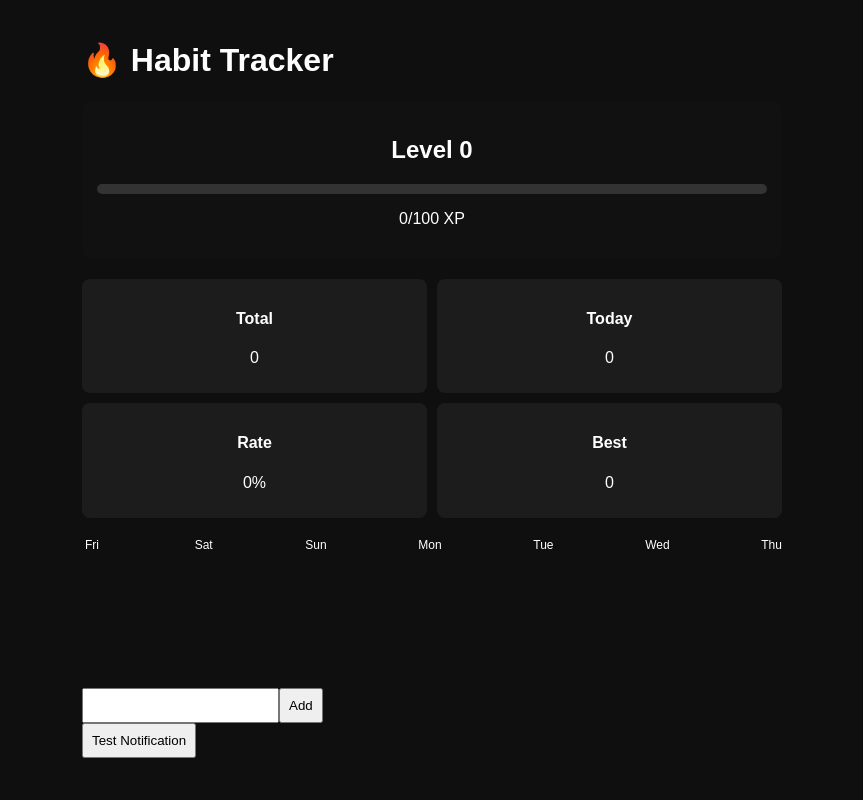
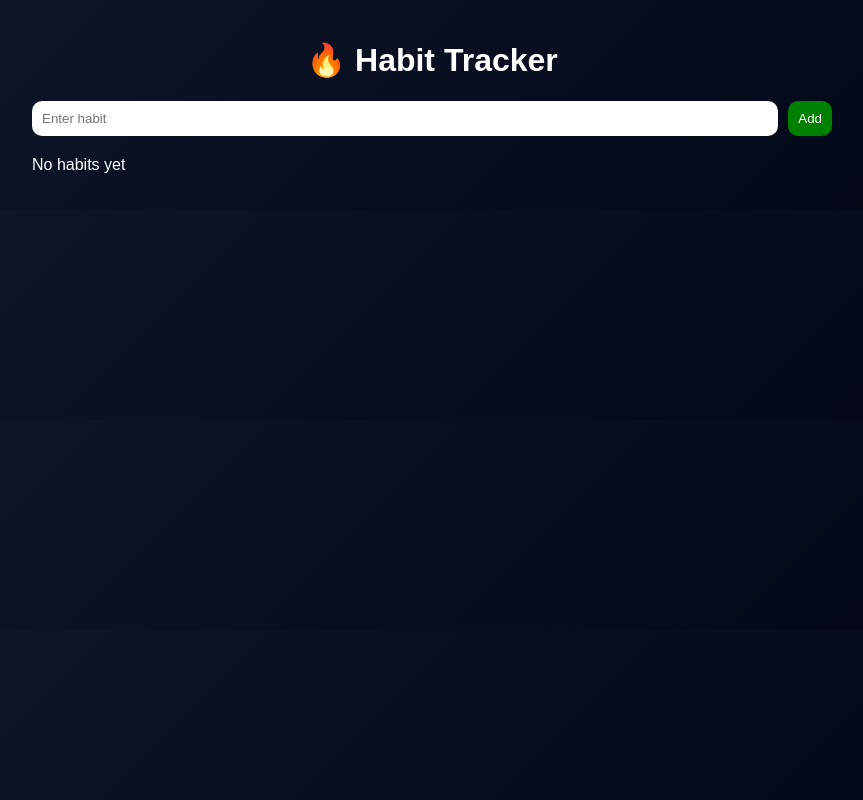
Before and after one commit to aloneboy230707-blip/habit-tracker, a React (Create React App) app: page / in a window 1280 px wide. Shown: the whole page, without its empty margins (208-1071 px from the left). Built offline with nearby package versions, Linux system fonts and the light colour scheme.

Commit message:
first commit

```diff
--- a/package.json
+++ b/package.json
@@ -8,6 +8,7 @@
     "@testing-library/react": "^16.3.2",
     "@testing-library/user-event": "^13.5.0",
     "chart.js": "^4.5.1",
+    "firebase": "^12.12.1",
     "react": "^19.2.5",
     "react-calendar-": "^1.10.0",
     "react-calendar-heatmap": "^1.10.0",
--- a/src/App.css
+++ b/src/App.css
@@ -1,102 +1,52 @@
 body {
-  background: #0f0f0f;
+  margin: 0;
+  font-family: sans-serif;
+  background: linear-gradient(135deg, #0f172a, #020617);
   color: white;
-  font-family: Arial;
 }
 
 .container {
-  max-width: 700px;
+  max-width: 800px;
   margin: auto;
   padding: 20px;
 }
 
-input, button {
-  padding: 8px;
-}
-
-button {
-  cursor: pointer;
-}
-
-/* XP */
-.xp-box {
-  background: #111;
-  padding: 15px;
-  border-radius: 10px;
+h1 {
   text-align: center;
 }
 
-.xp-bar {
-  height: 10px;
-  background: #333;
-  border-radius: 5px;
+.input-box {
+  display: flex;
+  gap: 10px;
+  margin-bottom: 20px;
 }
 
-.xp-fill {
-  height: 100%;
-  background: #00ff99;
+.input-box input {
+  flex: 1;
+  padding: 10px;
+  border-radius: 10px;
+  border: none;
 }
 
-/* DASHBOARD */
-.dashboard {
-  display: grid;
-  grid-template-columns: repeat(2,1fr);
-  gap: 10px;
-  margin: 20px 0;
-}
-
-.stat {
-  background: #1c1c1c;
+.input-box button {
   padding: 10px;
-  border-radius: 8px;
-  text-align: center;
-}
-
-/* CHART */
-.chart {
-  display: flex;
-  justify-content: space-between;
-  height: 150px;
-}
-
-.bar-box {
-  display: flex;
-  flex-direction: column;
-  align-items: center;
-}
-
-.bar {
-  width: 20px;
-  background: #00ff99;
-  border-radius: 5px;
-}
-
-.bar-box span {
-  font-size: 12px;
-}
-
-/* HABIT */
-.card {
-  background: #1c1c1c;
-  margin-top: 20px;
-  padding: 15px;
+  border: none;
+  background: green;
+  color: white;
   border-radius: 10px;
 }
 
-.buttons {
-  display: flex;
-  gap: 10px;
+.card {
+  background: rgba(255,255,255,0.05);
+  padding: 20px;
+  margin-top: 20px;
+  border-radius: 12px;
 }
 
-.days button {
-  margin: 2px;
+.buttons button {
+  margin-right: 10px;
 }
 
-.days .active {
-  background: green;
-}
-
-/* HEATMAP */
 .color-empty { fill: #2d2d2d; }
-.color-green { fill: #00ff99; }
-.color-red { fill: #ff4d4d; }
+.color-green { fill: green; }
+.color-red { fill: red; }
--- a/src/App.js
+++ b/src/App.js
@@ -1,279 +1,141 @@
 import React, { useState, useEffect } from "react";
-import CalendarHeatmap from "react-calendar-heatmap";
-import "react-calendar-heatmap/dist/styles.css";
 import "./App.css";
 
+import { db } from "./firebase";
+import {
+  collection,
+  addDoc,
+  getDocs,
+  deleteDoc,
+  updateDoc,
+  doc
+} from "firebase/firestore";
+
 function App() {
-
-  // ===== STATE =====
-  const [habits, setHabits] = useState(() => {
-    try {
-      return JSON.parse(localStorage.getItem("habits")) || [];
-    } catch {
-      return [];
-    }
-  });
-
-  const [xp, setXp] = useState(() => {
-    return Number(localStorage.getItem("xp")) || 0;
-  });
-
+  const [habits, setHabits] = useState([]);
   const [input, setInput] = useState("");
 
-  // ===== SAVE =====
+  // 🔥 CHECK DB + LOAD
   useEffect(() => {
-    localStorage.setItem("habits", JSON.stringify(habits));
-  }, [habits]);
-
-  useEffect(() => {
-    localStorage.setItem("xp", xp);
-  }, [xp]);
-
-  // ===== NOTIFICATION =====
-  useEffect(() => {
-    if ("Notification" in window) {
-      Notification.requestPermission();
-    }
+    console.log("DB VALUE:", db);
+    loadHabits();
   }, []);
 
-  const sendNotification = (text) => {
-    if (Notification.permission === "granted") {
-      new Notification("Habit Reminder 🔔", {
-        body: text,
-        requireInteraction: true
-      });
+  // ===== LOAD DATA =====
+  const loadHabits = async () => {
+    try {
+      if (!db) {
+        console.error("DB NOT INITIALIZED");
+        return;
+      }
+
+      const querySnapshot = await getDocs(collection(db, "habits"));
+
+      const list = querySnapshot.docs.map((docItem) => ({
+        id: docItem.id,
+        ...docItem.data(),
+      }));
+
+      setHabits(list);
+    } catch (error) {
+      console.error("LOAD ERROR:", error);
     }
   };
 
-  // ===== REMINDER =====
-  useEffect(() => {
-    const interval = setInterval(() => {
-      const now = new Date();
-      const time =
-        now.getHours().toString().padStart(2, "0") +
-        ":" +
-        now.getMinutes().toString().padStart(2, "0");
+  // ===== ADD HABIT =====
+  const addHabit = async () => {
+    console.log("CLICKED");
 
-      habits.forEach(h => {
-        if (h.reminderTime === time) {
-          sendNotification(`Do your habit: ${h.name}`);
-        }
-      });
-
-    }, 5000);
-
-    return () => clearInterval(interval);
-  }, [habits]);
-
-  // ===== ADD =====
-  const addHabit = () => {
     if (!input.trim()) return;
 
-    setHabits([
-      ...habits,
-      {
+    try {
+      if (!db) {
+        console.error("DB NOT INITIALIZED");
+        return;
+      }
+
+      await addDoc(collection(db, "habits"), {
         name: input,
         history: {},
-        reminderTime: "07:00",
-        days: []
-      }
-    ]);
+        createdAt: new Date(),
+      });
+      const testDB = async () => {
+  try {
+    console.log("TEST START");
 
-    setInput("");
+    const ref = await addDoc(collection(db, "test"), {
+      name: "test data",
+      time: new Date()
+    });
+
+    console.log("SUCCESS ID:", ref.id);
+
+  } catch (err) {
+    console.error("TEST ERROR:", err);
+  }
+};
+      console.log("ADDED SUCCESS");
+
+      setInput("");
+      loadHabits();
+    } catch (error) {
+      console.error("ADD ERROR:", error);
+    }
   };
 
-  // ===== DONE + XP =====
-  const markDone = (index) => {
-    const today = new Date().toISOString().split("T")[0];
+  // ===== MARK DONE =====
+  const markDone = async (habit) => {
+    try {
+      const today = new Date().toISOString().split("T")[0];
 
-    const updated = [...habits];
-    updated[index].history = updated[index].history || {};
+      const ref = doc(db, "habits", habit.id);
 
-    const done = updated[index].history[today];
+      const updatedHistory = habit.history || {};
+      updatedHistory[today] = !updatedHistory[today];
 
-    updated[index].history[today] = !done;
+      await updateDoc(ref, { history: updatedHistory });
 
-    if (!done) setXp(x => x + 10);
-    else setXp(x => Math.max(x - 10, 0));
-
-    setHabits(updated);
+      loadHabits();
+    } catch (error) {
+      console.error("UPDATE ERROR:", error);
+    }
   };
 
   // ===== DELETE =====
-  const deleteHabit = (i) => {
-    setHabits(habits.filter((_, idx) => idx !== i));
+  const deleteHabit = async (id) => {
+    try {
+      await deleteDoc(doc(db, "habits", id));
+      loadHabits();
+    } catch (error) {
+      console.error("DELETE ERROR:", error);
+    }
   };
-
-  // ===== STREAK =====
-  const calculateStreak = (habit) => {
-    let streak = 0;
-    let d = new Date();
-
-    while (true) {
-      const date = d.toISOString().split("T")[0];
-      const day = d.getDay();
-
-      const valid =
-        habit.days.length === 0 || habit.days.includes(day);
-
-      if (valid && habit.history[date]) {
-        streak++;
-        d.setDate(d.getDate() - 1);
-      } else if (!valid) {
-        d.setDate(d.getDate() - 1);
-      } else break;
-    }
-
-    return streak;
-  };
-
-  const today = new Date().getDay();
-
-  // ===== XP =====
-  const level = Math.floor(xp / 100);
-  const progress = xp % 100;
-
-  // ===== STATS =====
-  const todayDate = new Date().toISOString().split("T")[0];
-
-  const totalHabits = habits.length;
-  const completedToday = habits.filter(h => h.history?.[todayDate]).length;
-
-  const completionRate = totalHabits === 0
-    ? 0
-    : Math.round((completedToday / totalHabits) * 100);
-
-  const bestStreak = Math.max(...habits.map(h => calculateStreak(h)), 0);
-
-  const getWeeklyData = () => {
-    let data = [];
-
-    for (let i = 6; i >= 0; i--) {
-      let d = new Date();
-      d.setDate(d.getDate() - i);
-
-      const dateStr = d.toISOString().split("T")[0];
-
-      const count = habits.filter(h => h.history?.[dateStr]).length;
-
-      data.push({
-        day: d.toLocaleDateString("en-US", { weekday: "short" }),
-        count
-      });
-    }
-
-    return data;
-  };
-
-  const weeklyData = getWeeklyData();
 
   return (
     <div className="container">
-
       <h1>🔥 Habit Tracker</h1>
 
-      {/* XP */}
-      <div className="xp-box">
-        <h2>Level {level}</h2>
-        <div className="xp-bar">
-          <div className="xp-fill" style={{ width: `${progress}%` }}></div>
-        </div>
-        <p>{progress}/100 XP</p>
-      </div>
-
-      {/* DASHBOARD */}
-      <div className="dashboard">
-        <div className="stat"><h4>Total</h4><p>{totalHabits}</p></div>
-        <div className="stat"><h4>Today</h4><p>{completedToday}</p></div>
-        <div className="stat"><h4>Rate</h4><p>{completionRate}%</p></div>
-        <div className="stat"><h4>Best</h4><p>{bestStreak}</p></div>
-      </div>
-
-      {/* CHART */}
-      <div className="chart">
-        {weeklyData.map((d, i) => (
-          <div key={i} className="bar-box">
-            <div className="bar" style={{ height: `${d.count * 20}px` }}></div>
-            <span>{d.day}</span>
-          </div>
-        ))}
-      </div>
-
-      {/* INPUT */}
       <div className="input-box">
-        <input value={input} onChange={e => setInput(e.target.value)} />
+        <input
+          value={input}
+          onChange={(e) => setInput(e.target.value)}
+          placeholder="Enter habit"
+        />
         <button onClick={addHabit}>Add</button>
       </div>
 
-      <button onClick={() => sendNotification("Test!")}>
-        Test Notification
-      </button>
+      {habits.length === 0 ? (
+        <p>No habits yet</p>
+      ) : (
+        habits.map((h) => (
+          <div key={h.id} className="card">
+            <h3>{h.name}</h3>
 
-      {/* HABITS */}
-      {habits
-        .filter(h => h.days.length === 0 || h.days.includes(today))
-        .map((habit, i) => {
-
-          const heatmapData = Object.keys(habit.history || {}).map(date => ({
-            date,
-            count: habit.history[date] ? 1 : 0
-          }));
-
-          return (
-            <div key={i} className="card">
-
-              <h3>{habit.name}</h3>
-              <p>🔥 {calculateStreak(habit)} days</p>
-
-              <input
-                type="time"
-                value={habit.reminderTime}
-                onChange={(e) => {
-                  const updated = [...habits];
-                  updated[i].reminderTime = e.target.value;
-                  setHabits(updated);
-                }}
-              />
-
-              {/* DAYS */}
-              <div className="days">
-                {["Sun","Mon","Tue","Wed","Thu","Fri","Sat"].map((d, idx) => (
-                  <button
-                    key={idx}
-                    className={habit.days.includes(idx) ? "active" : ""}
-                    onClick={() => {
-                      const updated = [...habits];
-                      if (updated[i].days.includes(idx)) {
-                        updated[i].days =
-                          updated[i].days.filter(x => x !== idx);
-                      } else {
-                        updated[i].days.push(idx);
-                      }
-                      setHabits(updated);
-                    }}
-                  >
-                    {d}
-                  </button>
-                ))}
-              </div>
-
-              <div className="buttons">
-                <button onClick={() => markDone(i)}>Done</button>
-                <button onClick={() => deleteHabit(i)}>Delete</button>
-              </div>
-
-              <CalendarHeatmap
-                startDate={new Date(new Date().setDate(new Date().getDate() - 30))}
-                endDate={new Date()}
-                values={heatmapData}
-                classForValue={(v) => {
-                  if (!v) return "color-empty";
-                  return v.count ? "color-green" : "color-red";
-                }}
-              />
-            </div>
-          );
-        })}
+            <button onClick={() => markDone(h)}>Done</button>
+            <button onClick={() => deleteHabit(h.id)}>Delete</button>
+          </div>
+        ))
+      )}
     </div>
   );
 }
```
Also changed, not shown: src/firebase.js (added), 1 other file (tests, documents, lock files or other folders).
